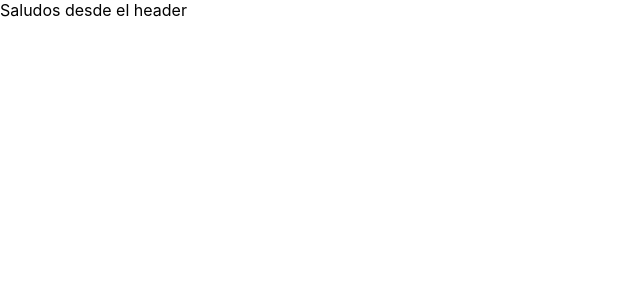
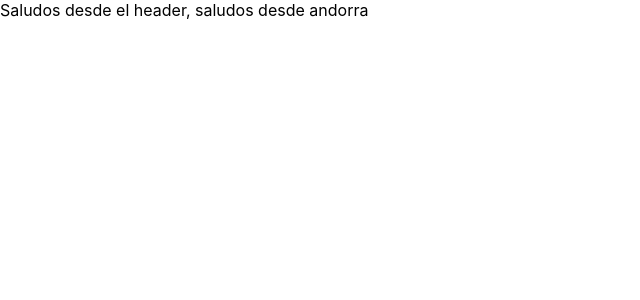
Before and after one commit to miguelnieves2/App-hotel-react, a React (Vite) app: page / in a window 1280 px wide. Shown: the top 300 px of the page, without its empty margins (0-640 px from the left). Built offline with nearby package versions, Linux system fonts and the light colour scheme.

Commit message:
config de jonathan

```diff
--- a/package.json
+++ b/package.json
@@ -5,9 +5,11 @@
     "scripts": {
         "dev": "vite",
         "build": "vite build",
-    "preview": "vite preview"
+        "preview": "vite preview",
+        "deploy": "gh-pages -d dist"
     },
     "dependencies": {
+        "gh-pages": "^4.0.0",
         "react": "^18.0.0",
         "react-dom": "^18.0.0"
     },
--- a/src/components/Header.jsx
+++ b/src/components/Header.jsx
@@ -2,6 +2,6 @@ import React from 'react'
 
 export const Header = () => {
   return (
-    <div>Saludos desde el header</div>
+    <div>Saludos desde el header, saludos desde andorra</div>
   )
 }
```
Also changed, not shown: 2 other files (tests, documents, lock files or other folders). Lines whose indentation alone changed are shown as unchanged.
